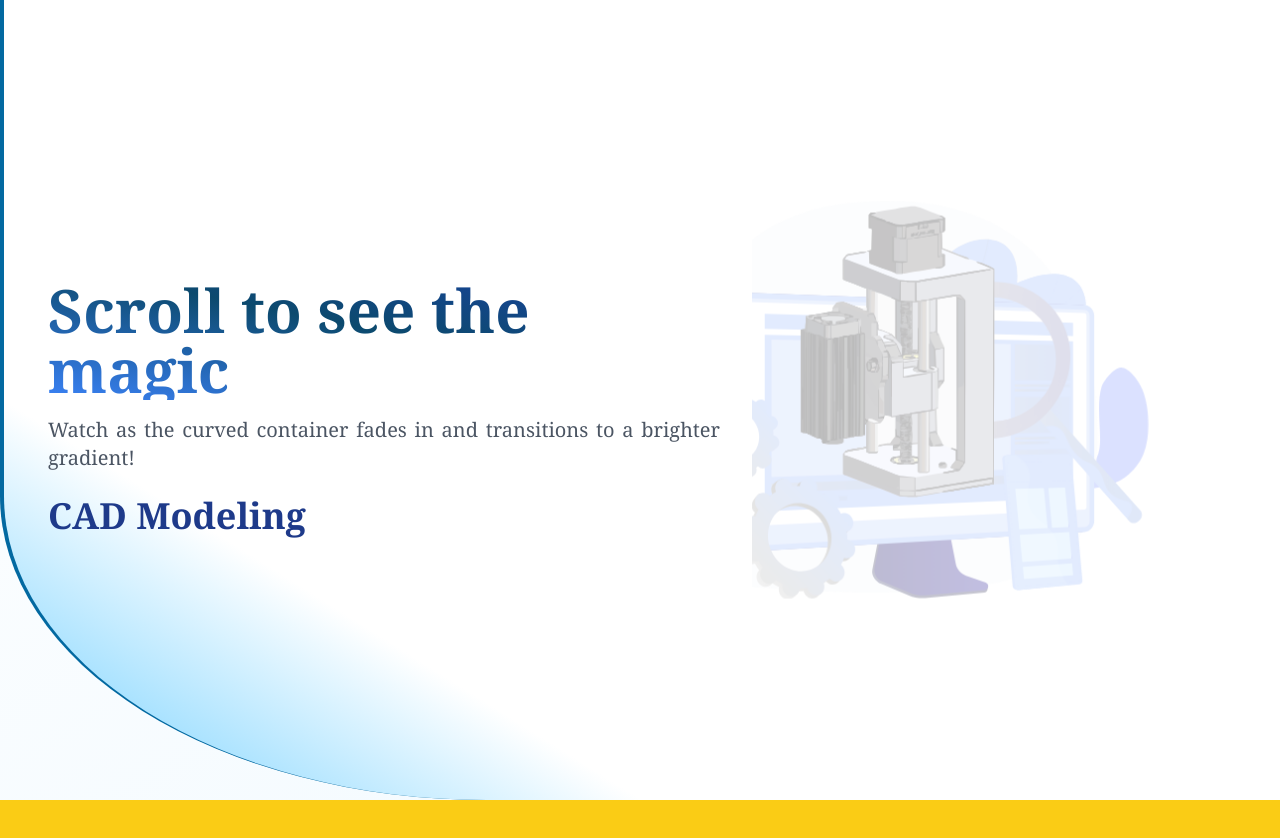
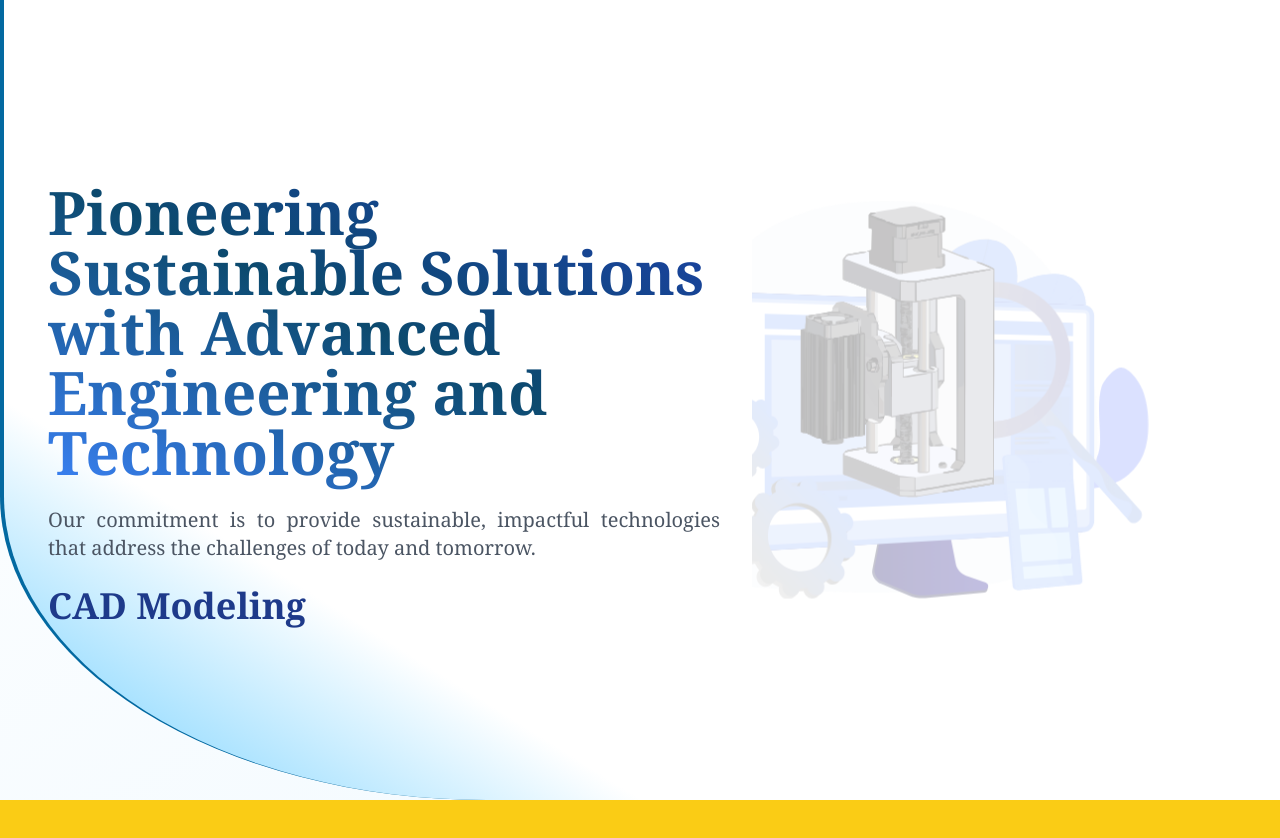
Before and after one commit to tensor-labz/tensor-labz-website, a React (Vite) app: page / in a window 1280 px wide. Shown: the top 838 px of the page. Built offline with nearby package versions, Linux system fonts and the light colour scheme.

Commit message:
refactor(HeroSection):Hero Section Conent setup

```diff
--- a/src/components/Page/Home/Hero/HeroSection.tsx
+++ b/src/components/Page/Home/Hero/HeroSection.tsx
@@ -5,6 +5,7 @@ import Section from "../../../../components/resuable/Section";
 import HeroContextProvider from "../../../../contexts/HeroContext";
 import HeroImageSlider from "./HeroImageSlider";
 import HeroKeyPoint from "./HeroKeyPoint";
+import { home } from "../../../../data/page_data";
 
 const HeroSection = () => {
   // Intersection Observer to detect when the section is in view
@@ -68,7 +69,7 @@ const HeroSection = () => {
           animate={textControls}
           className="hero"
         >
-          Scroll to see the magic
+          {home.hero.title}
         </motion.h1>
         <motion.p
           custom={1} // Pass index for stagger effect
@@ -76,7 +77,7 @@ const HeroSection = () => {
           animate={textControls}
           className="mt-4 lg:text-xl text-lg lg:text-justify text-center text-gray-600 dark:text-gray-300"
         >
-          Watch as the curved container fades in and transitions to a brighter gradient!
+         {home.hero.subtitle}
         </motion.p>
         <motion.div initial={{ opacity: 0,x: -50  }} animate={textControls} className="mt-6">
           <HeroKeyPoint/>
--- a/src/data/page_data.tsx
+++ b/src/data/page_data.tsx
@@ -4,8 +4,8 @@ import productdevelopement from "../assets/images/Page/Home/Hero/product_develop
 
 export const home={
     hero:{
-        title:"Welcome to my portfolio",
-        subtitle:"I am a full stack developer gdfgdg fdgdfgfdg dfgdfgdf",
+        title:"Pioneering Sustainable Solutions with Advanced Engineering and Technology",
+        subtitle:"Our commitment is to provide sustainable, impactful technologies that address the challenges of today and tomorrow.",
         slider:[
             {
                 img:three_printer,
--- a/src/styles/customtailwind.css
+++ b/src/styles/customtailwind.css
@@ -26,7 +26,7 @@
     @apply  text-base md:text-lg h;
 }
 .hero{
-    @apply text-4xl md:text-left text-center md:text-6xl font-bold md:font-extrabold leading-tight bg-gradient-to-tr from-blue-500 via-sky-900 to-blue-800 bg-clip-text text-transparent pt-4;
+    @apply text-4xl md:text-left text-center md:text-6xl font-bold md:font-extrabold leading-tight bg-gradient-to-tr from-blue-500 via-sky-900 to-blue-800 bg-clip-text text-transparent py-2;
 }
 .p{
     @apply md:text-base;
```
